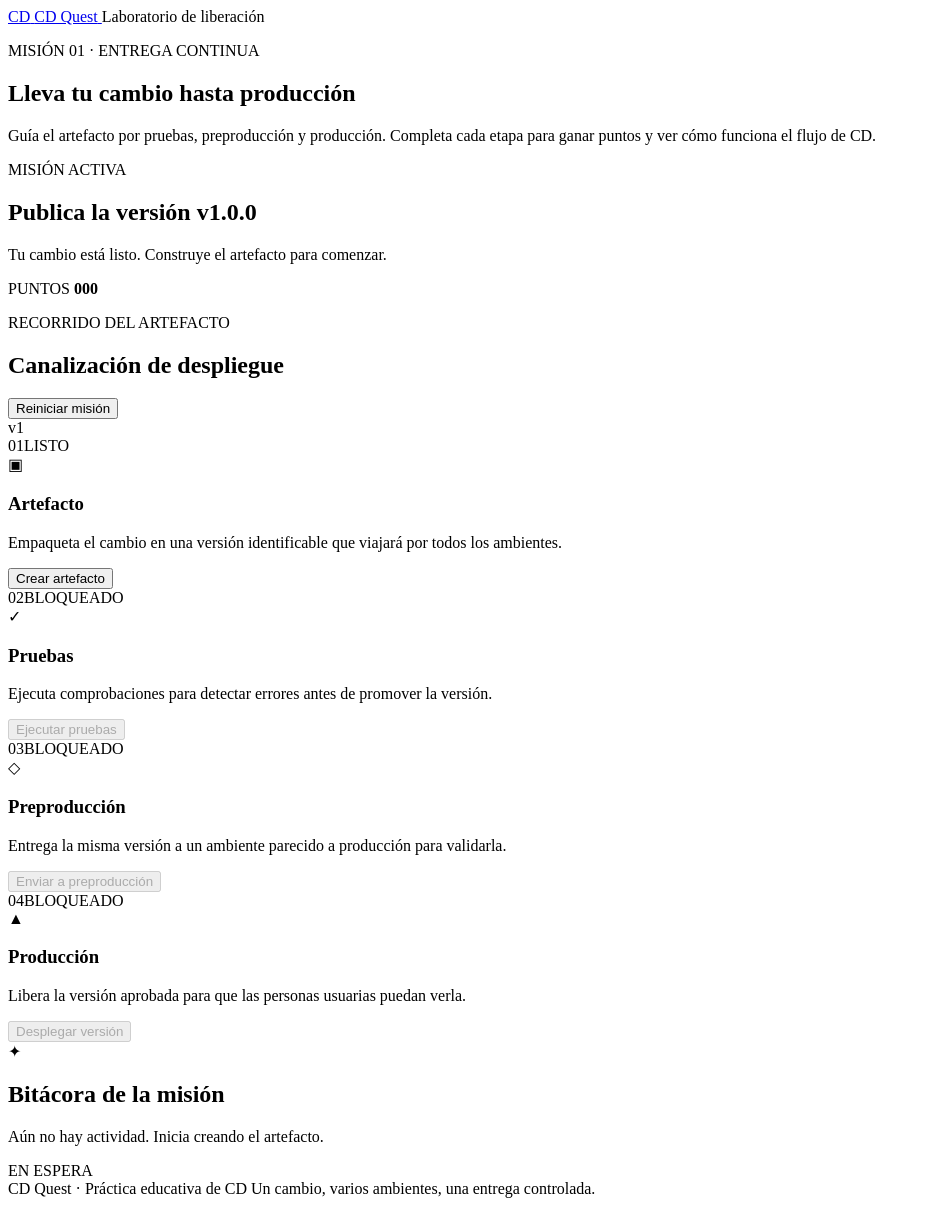
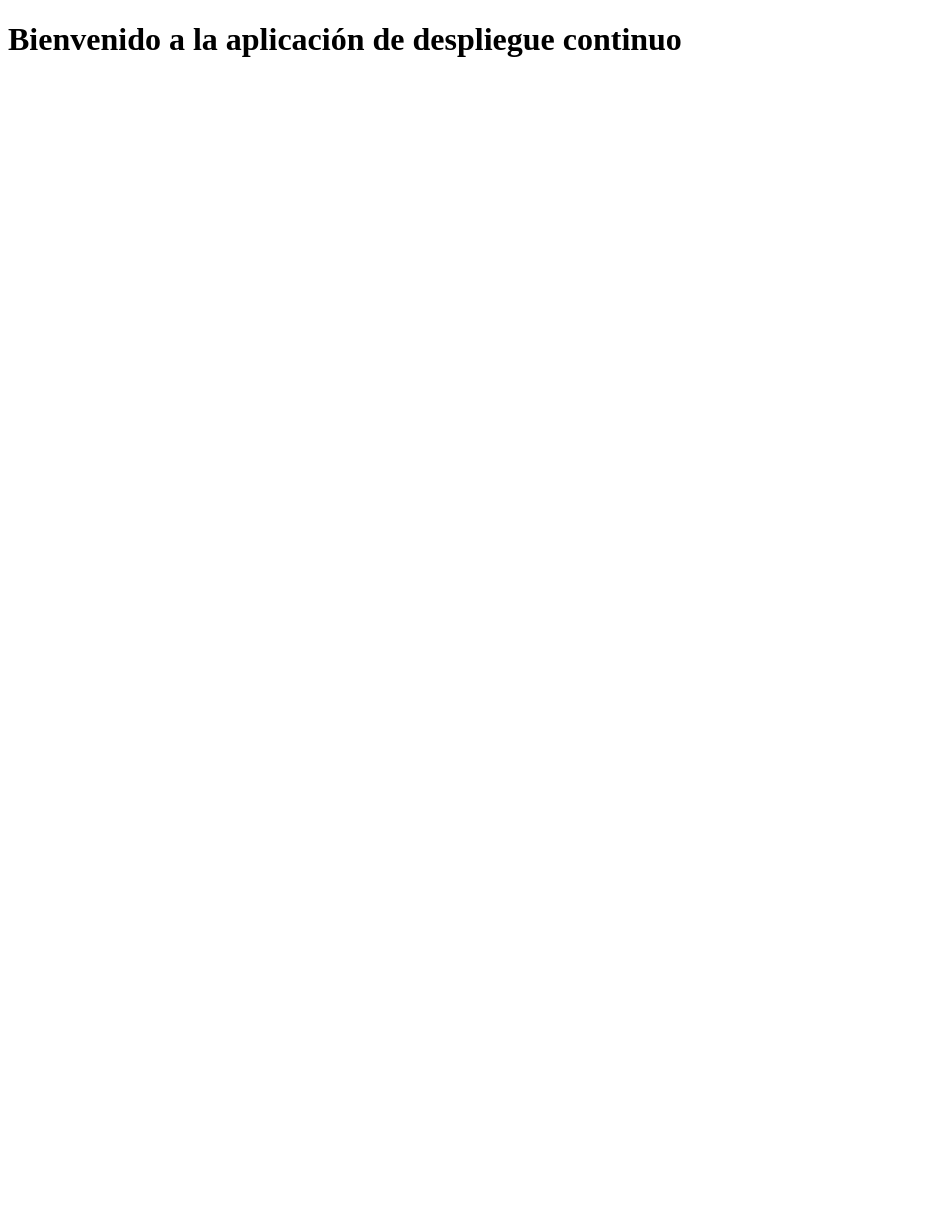
Before and after one commit to Alex-JSN/practica-cd, a plain HTML site: page index.html in a window 1280 px wide. Shown: the whole page, without its empty margins (0-927 px from the left). After the commit the page ends 800 px from the top, so only its background shows below. Drawn offline with Linux system fonts and the light colour scheme.

Commit message:
Change title and add welcome section to index.html
Updated the title and added a welcome message.

```diff
--- a/index.html
+++ b/index.html
@@ -3,102 +3,12 @@
 <head>
   <meta charset="utf-8">
   <meta name="viewport" content="width=device-width, initial-scale=1">
-  <meta name="description" content="Mini juego para aprender el flujo de liberación y despliegue continuo.">
-  <title>CD Quest | Misión de despliegue</title>
+  <title>Aplicación de despliegue continuo</title>
   <link rel="stylesheet" href="styles.css">
-  <script src="script.js" defer></script>
 </head>
 <body>
-  <main class="page-shell">
-    <header class="topbar">
-      <a class="brand" href="#inicio" aria-label="CD Quest, inicio">
-        <span class="brand-mark" aria-hidden="true">CD</span>
-        <span>CD Quest</span>
-      </a>
-      <span class="course-tag">Laboratorio de liberación</span>
-    </header>
-
-    <section class="intro" id="inicio" aria-labelledby="page-title">
-      <p class="eyebrow">MISIÓN 01 · ENTREGA CONTINUA</p>
-      <h1 id="page-title">Lleva tu cambio hasta producción</h1>
-      <p class="intro-copy">Guía el artefacto por pruebas, preproducción y producción. Completa cada etapa para ganar puntos y ver cómo funciona el flujo de CD.</p>
-    </section>
-
-    <section class="mission-panel" aria-label="Panel de la misión">
-      <div class="mission-copy">
-        <div class="mission-label"><span class="live-dot" aria-hidden="true"></span> MISIÓN ACTIVA</div>
-        <h2>Publica la versión <span class="version-chip">v1.0.0</span></h2>
-        <p id="mission-message" aria-live="polite">Tu cambio está listo. Construye el artefacto para comenzar.</p>
-      </div>
-      <div class="score-card" aria-label="Puntos obtenidos">
-        <span class="score-caption">PUNTOS</span>
-        <strong id="score">000</strong>
-      </div>
-    </section>
-
-    <section class="pipeline-section" aria-labelledby="pipeline-title">
-      <div class="section-heading">
-        <div>
-          <p class="eyebrow">RECORRIDO DEL ARTEFACTO</p>
-          <h2 id="pipeline-title">Canalización de despliegue</h2>
-        </div>
-        <button class="reset-button" id="reset-button" type="button">Reiniciar misión</button>
-      </div>
-
-      <div class="pipeline-rail" aria-hidden="true">
-        <div class="rail-line"></div>
-        <div class="rail-fill" id="rail-fill"></div>
-        <div class="artifact-runner" id="artifact-runner"><span>v1</span></div>
-      </div>
-
-      <div class="stage-grid" id="stage-grid">
-        <article class="stage-card" data-stage="0" data-state="active">
-          <div class="stage-topline"><span class="stage-number">01</span><span class="stage-state">LISTO</span></div>
-          <div class="stage-icon icon-build" aria-hidden="true">▣</div>
-          <h3>Artefacto</h3>
-          <p>Empaqueta el cambio en una versión identificable que viajará por todos los ambientes.</p>
-          <button class="action-button" type="button" data-action="build">Crear artefacto</button>
-        </article>
-
-        <article class="stage-card" data-stage="1" data-state="locked">
-          <div class="stage-topline"><span class="stage-number">02</span><span class="stage-state">BLOQUEADO</span></div>
-          <div class="stage-icon icon-test" aria-hidden="true">✓</div>
-          <h3>Pruebas</h3>
-          <p>Ejecuta comprobaciones para detectar errores antes de promover la versión.</p>
-          <button class="action-button" type="button" data-action="test" disabled>Ejecutar pruebas</button>
-        </article>
-
-        <article class="stage-card" data-stage="2" data-state="locked">
-          <div class="stage-topline"><span class="stage-number">03</span><span class="stage-state">BLOQUEADO</span></div>
-          <div class="stage-icon icon-stage" aria-hidden="true">◇</div>
-          <h3>Preproducción</h3>
-          <p>Entrega la misma versión a un ambiente parecido a producción para validarla.</p>
-          <button class="action-button" type="button" data-action="staging" disabled>Enviar a preproducción</button>
-        </article>
-
-        <article class="stage-card" data-stage="3" data-state="locked">
-          <div class="stage-topline"><span class="stage-number">04</span><span class="stage-state">BLOQUEADO</span></div>
-          <div class="stage-icon icon-prod" aria-hidden="true">▲</div>
-          <h3>Producción</h3>
-          <p>Libera la versión aprobada para que las personas usuarias puedan verla.</p>
-          <button class="action-button" type="button" data-action="deploy" disabled>Desplegar versión</button>
-        </article>
-      </div>
-    </section>
-
-    <section class="feedback-panel" aria-labelledby="feedback-title">
-      <div class="feedback-icon" aria-hidden="true">✦</div>
-      <div class="feedback-content">
-        <h2 id="feedback-title">Bitácora de la misión</h2>
-        <p id="activity-log" aria-live="polite">Aún no hay actividad. Inicia creando el artefacto.</p>
-      </div>
-      <span class="feedback-status" id="overall-status">EN ESPERA</span>
-    </section>
-
-    <footer class="page-footer">
-      <span>CD Quest · Práctica educativa de CD</span>
-      <span>Un cambio, varios ambientes, una entrega controlada.</span>
-    </footer>
+  <main class="bienvenida">
+    <h1>Bienvenido a la aplicación de despliegue continuo</h1>
   </main>
 </body>
 </html>
```
